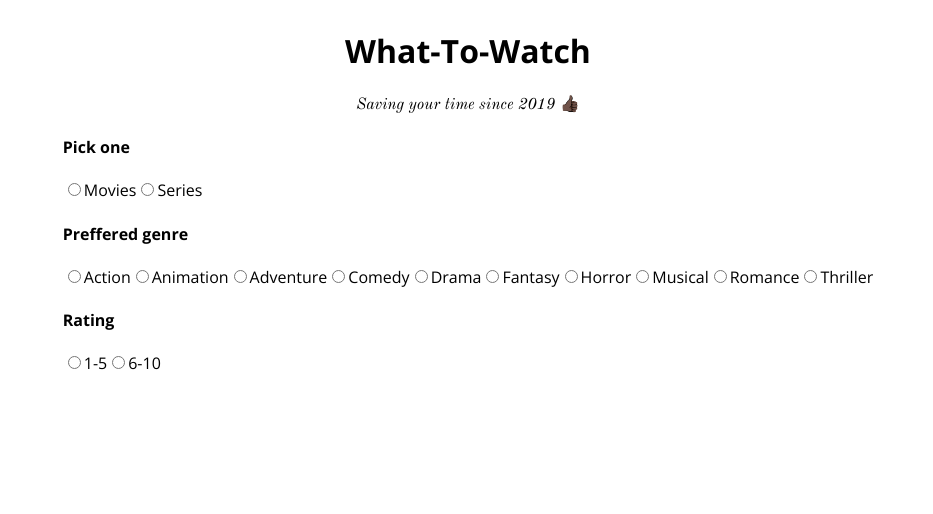
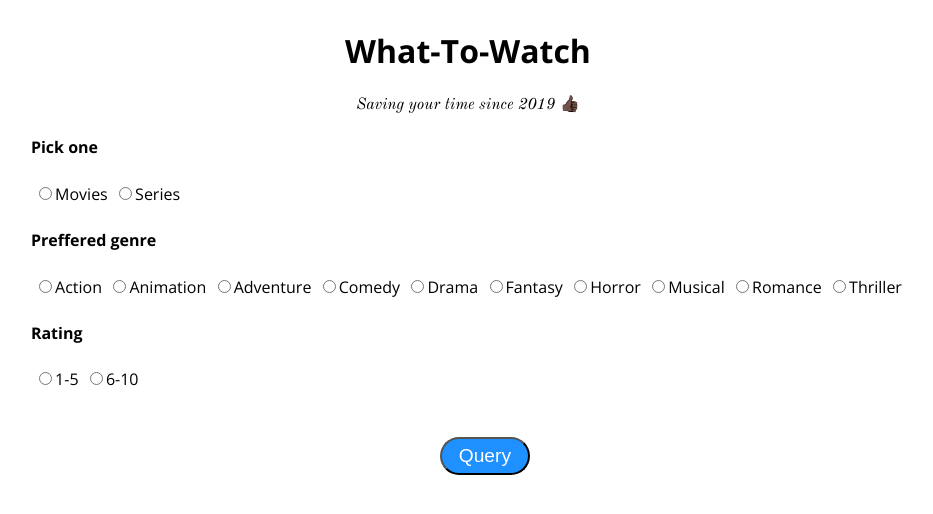
Before and after one commit to danielolamide/what-to-watch, a React (Create React App) app: page / in a window 1280 px wide. Shown: the top 514 px of the page, without its empty margins (172-1105 px from the left). Built offline with nearby package versions, Linux system fonts and the light colour scheme.

Commit message:
SelectedValues state update

```diff
--- a/src/components/App.css
+++ b/src/components/App.css
@@ -15,3 +15,7 @@
   display: flex;
   flex-flow: column wrap;
 }
+.App-Search-Btn{
+  align-self: center;
+  padding : 5% 0 ;
+}
--- a/src/components/App.js
+++ b/src/components/App.js
@@ -1,23 +1,28 @@
-import React from 'react';
+import React, {Component} from 'react';
 import Question from './question/Question';
 import RadioGroup from './ui/RadioGroup';
+import SubmitButton from './ui/Button/SubmitButton';
 import './App.css';
 
-const questions = {
+class App extends Component {
+  state = {
+    selectedValues : {}
+  }
+
+  questions = {
     "Pick one " : ["Movies","Series"],
     "Preffered genre " : ["Action","Animation","Adventure","Comedy","Drama","Fantasy","Horror","Musical","Romance","Thriller"],
     "Rating" : ["1-5","6-10"]
   }
 
-function mapQuestions(questions){
+  mapQuestions = (questions)=>{
     return(
       Object.keys(questions).map((key,index)=>{
         return(
-        <Question key={index} quest={key}>
-          {/* {questions[key].map((answers,index)=>{
-            return(answers)
-          })} */}
-          <RadioGroup questionNo={index} choices={questions[key]}/>
+          <Question key={index} quest={key} >
+            <RadioGroup questionNo={index}
+            choices={questions[key]}
+            onSelectAnswer={this.setValues}/>
           </Question>
         )
       })
@@ -25,7 +30,15 @@ function mapQuestions(questions){
   }
 
 
-function App() {
+  setValues = (question, answer) =>{
+    this.setState(prevState =>
+       ({selectedValues : {...prevState.selectedValues, [question] : answer}}),
+       () => console.log(this.state.selectedValues)
+    )
+
+  }
+
+  render(){
     return (
         <div className='App'>
           <div className='App-Header'>
@@ -35,10 +48,14 @@ function App() {
               <span>Saving your time since 2019 <span role='img' aria-label='thumbs-up'>👍🏿</span></span>
           </div>
           <div className='App-Body'>
-            {mapQuestions(questions)}
+              {this.mapQuestions(this.questions)}
+              <div className='App-Search-Btn'>
+                <SubmitButton/>
+              </div>
           </div>
         </div>
     );
   }
+}
 
 export default App;
--- /dev/null
+++ b/src/components/ui/Button/SubmitButton.css
@@ -0,0 +1,8 @@
+.SubmitButton{
+    font-size : 120%;
+    padding : 10% 30%;
+    background-color: dodgerblue;
+    color : white;
+    border-radius: 40px;
+
+}
--- /dev/null
+++ b/src/components/ui/Button/SubmitButton.js
@@ -0,0 +1,12 @@
+import React from 'react';
+import './SubmitButton.css'
+
+function SubmitButton(){
+    return(
+        <div>
+            <button className = 'SubmitButton'  type='button'>Query</button>
+        </div>
+    );
+}
+
+export default SubmitButton;
--- /dev/null
+++ b/src/components/ui/RadioButton/RadioButton.css
@@ -0,0 +1,3 @@
+.RadioButton{
+    padding: 0.2em;
+}
--- a/src/components/ui/RadioButton/RadioButton.js
+++ b/src/components/ui/RadioButton/RadioButton.js
@@ -1,10 +1,17 @@
 import React from 'react';
+import './RadioButton.css'
 
 function RadioButton(props) {
     return(
-        <div>
-            <input type='radio' id={props.id} value={props.answer} name={props.name}/>
-            <label htmlFor={props.id}>{props.answer}</label>
+        <div className= 'RadioButton' id={props.id} >
+            <input type='radio'
+                value={props.answer}
+                name={props.name}
+                onChange={props.changed}
+            />
+            <label htmlFor={props.id}>
+                {props.answer}
+            </label>
         </div>
     );
 }
--- a/src/components/ui/RadioGroup.js
+++ b/src/components/ui/RadioGroup.js
@@ -4,13 +4,10 @@ import './RadioGroup.css';
 
 
 class RadioGroup extends Component{
-    state = {
-        selectedValues : {}
-    };
-
-    radioClick= (e)=>{
-
-
+    radioClick= (e) =>{
+        const answer = e.currentTarget.value;
+        const question = e.currentTarget.name;
+        this.props.onSelectAnswer(question,answer)
     }
 
     render(){
@@ -22,7 +19,8 @@ class RadioGroup extends Component{
                     return(
                         <RadioButton key ={index} id={index}
                         name={this.props.questionNo}
-                        answer={answer}/>
+                        answer={answer}
+                        changed={this.radioClick.bind(this)}/>
                     )
                 })
             }
```
Lines whose indentation alone changed are shown as unchanged.
